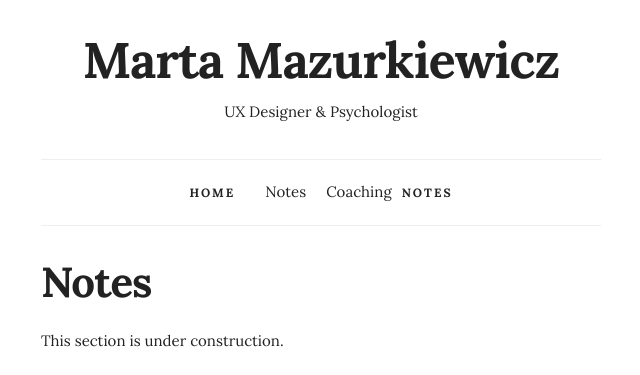
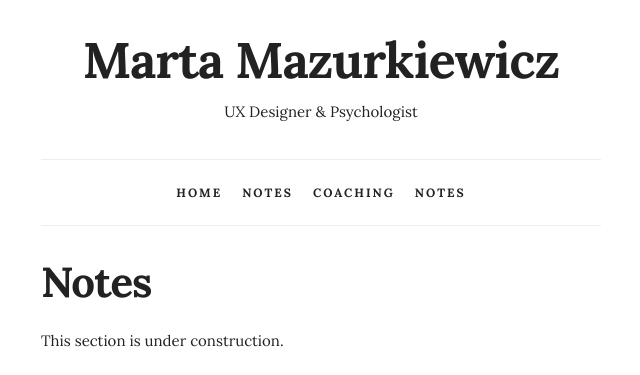
Before and after one commit to mazurki/mazurki.github.io, a Jekyll site: the page built from notes.html, in a window 1280 px wide. Shown: the top 375 px of the page, without its empty margins (319-959 px from the left). Built offline with Jekyll 4.4.1, drawn with Linux system fonts in a browser that asks for light colours; nearby versions of some CDN libraries.

Commit message:
Add styles to new navigation tabs

```diff
--- a/_includes/nav.html
+++ b/_includes/nav.html
@@ -14,8 +14,8 @@
           <div class="container">
             <ul class="navbar-list">
               <li class="navbar-item"><a class="navbar-link" href="{{ site.baseurl }}/">Home</a></li>
-              <li class="navbar-item"><a class="navbar-link"><a href="/notes.html">Notes</a></li>
-              <li class="navbar-item"><a class="navbar-link"><a href="/coaching.html">Coaching</a></li>
+              <li class="navbar-item"><a class="navbar-link" href="/notes.html">Notes</a></li>
+              <li class="navbar-item"><a class="navbar-link" href="/coaching.html">Coaching</a></li>
 		            {% if page.url != '/404.html' %}
                 <li class="navbar-item">
                    <a class="navbar-link" href="{{ page.url | prepend: site.baseurl }}">{{ page.title }}</a>
```
